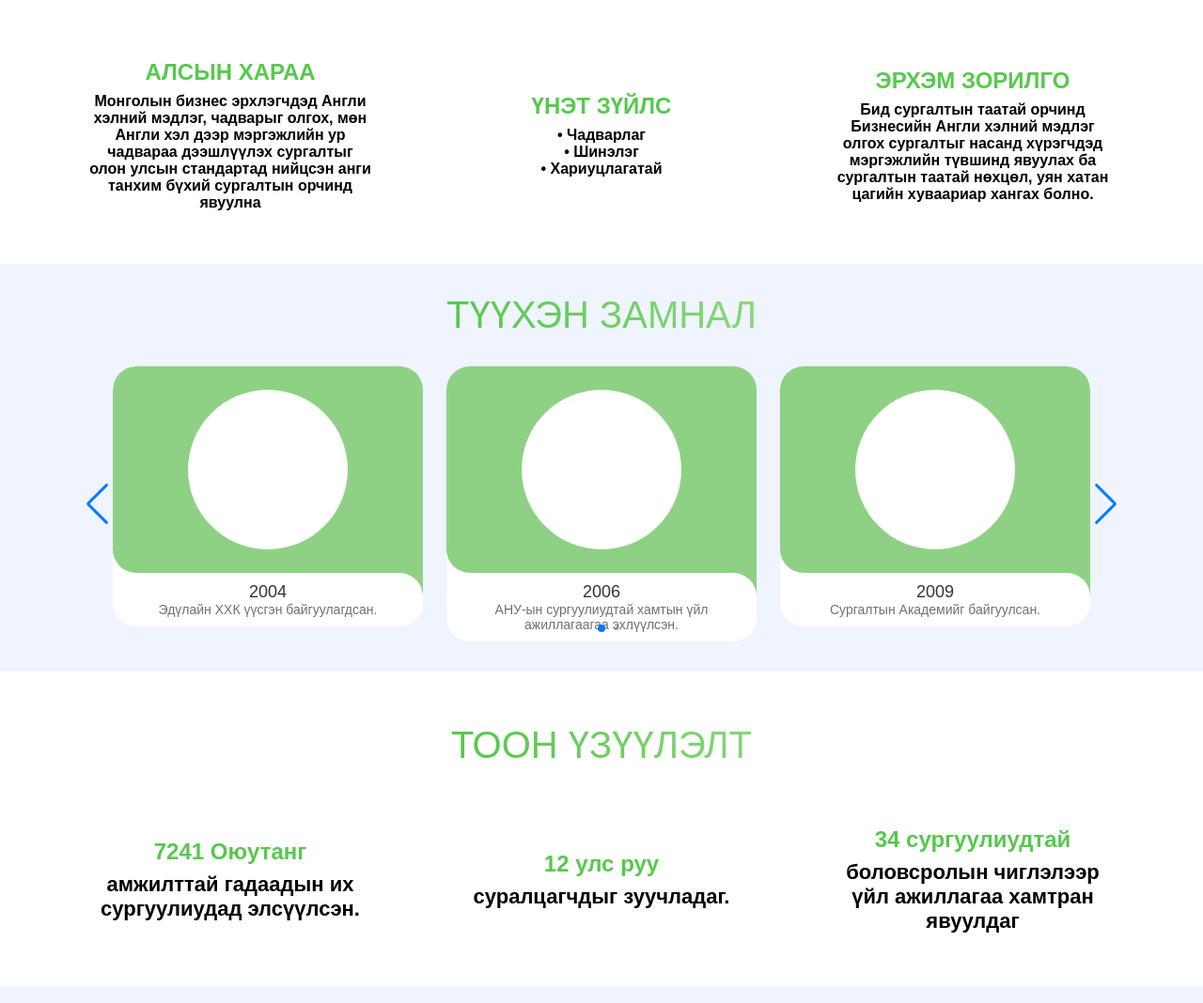
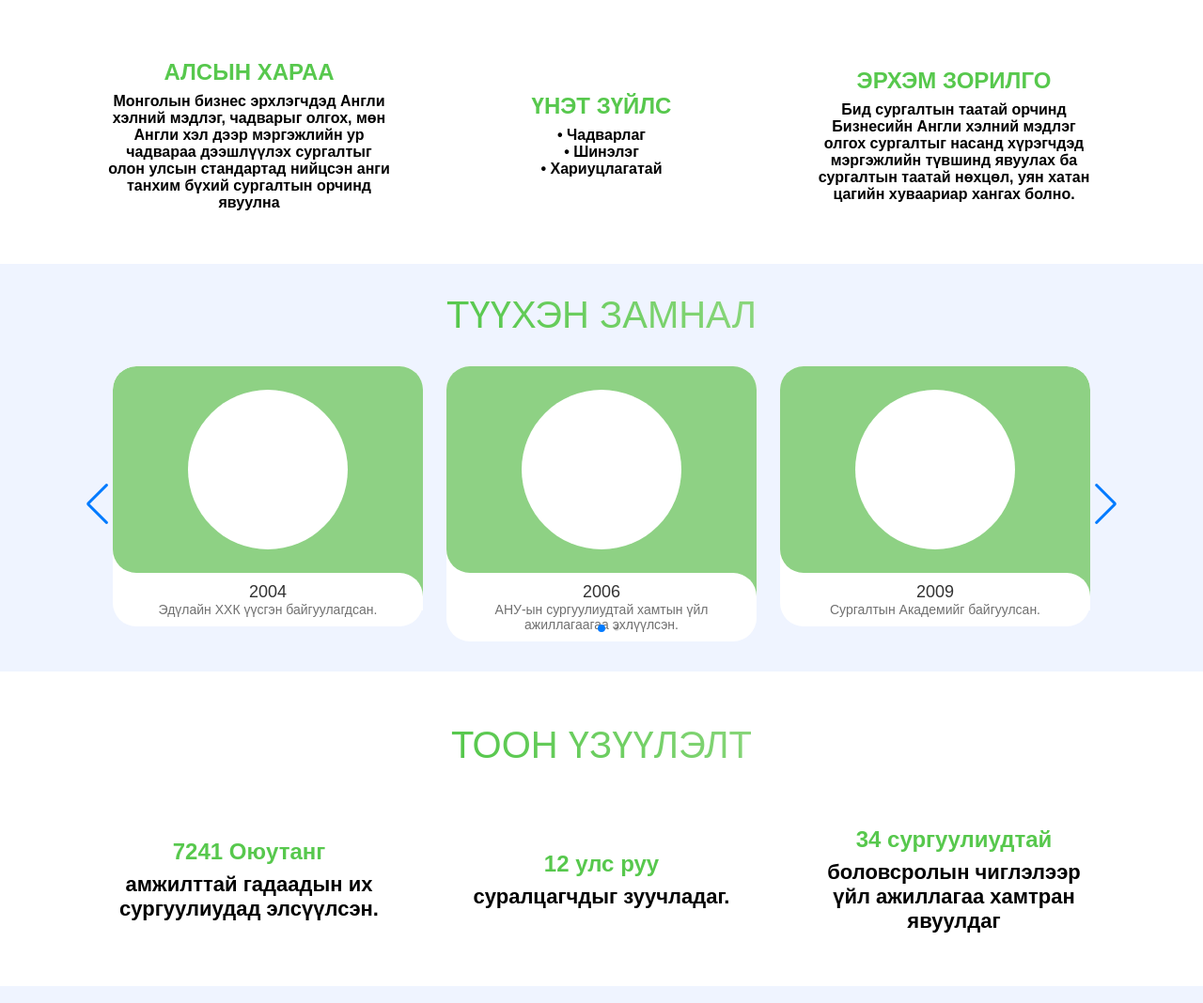
Before and after one commit to amrashk/AMJ, a plain HTML site: page home.html in a window 1280 px wide. Shown: the part 732-1800 px from the top of the page at 94% size. Drawn offline with Linux system fonts and the light colour scheme.

Commit message:
updattt
container

```diff
--- a/home.html
+++ b/home.html
@@ -43,10 +43,11 @@
       </div>
     </section>
     <section class="padding-bottom--lg">
+      <div>
       <article>
         <h1 class="title padding-vert--lg colorful-word">ЯАГААД ЭДҮЛАЙН?</h1>
       </article>
-      <div class="whyedu">
+      <div class="whyedu containerr">
         <div class="whycard">
           <h2 class="padding-vert--xs subtitlecolor">АЛСЫН ХАРАА</h2>
           <p class="boldtext">
@@ -73,6 +74,7 @@
           </p>
         </div>
       </div>
+      <div>
     </section>
     <section class="padding-vert--md bgcolor">
       <h1 class="title colorful-word padding-bottom--md">ТҮҮХЭН ЗАМНАЛ</h1>
@@ -252,7 +254,7 @@
       <article>
         <h1 class="title padding-vert--lg colorful-word">ТООН ҮЗҮҮЛЭЛТ</h1>
       </article>
-      <div class="whyedu">
+      <div class="whyedu containerr">
         <div class="whycard">
           <h2 class="padding-vert--xs subtitlecolor">7241 Оюутанг</h2>
           <p class="boldtext lg-font">
--- a/styles.css
+++ b/styles.css
@@ -404,6 +404,7 @@ nav ul :hover {
 }
 
 .whyedu {
+  margin:auto;
   display: flex;
   flex-direction: row;
   justify-content: space-evenly;
@@ -637,3 +638,7 @@ color: #17c0eb
     width: 100%;
   }
 }
+
+.containerr{
+  max-width: 1200px;
+}
```
